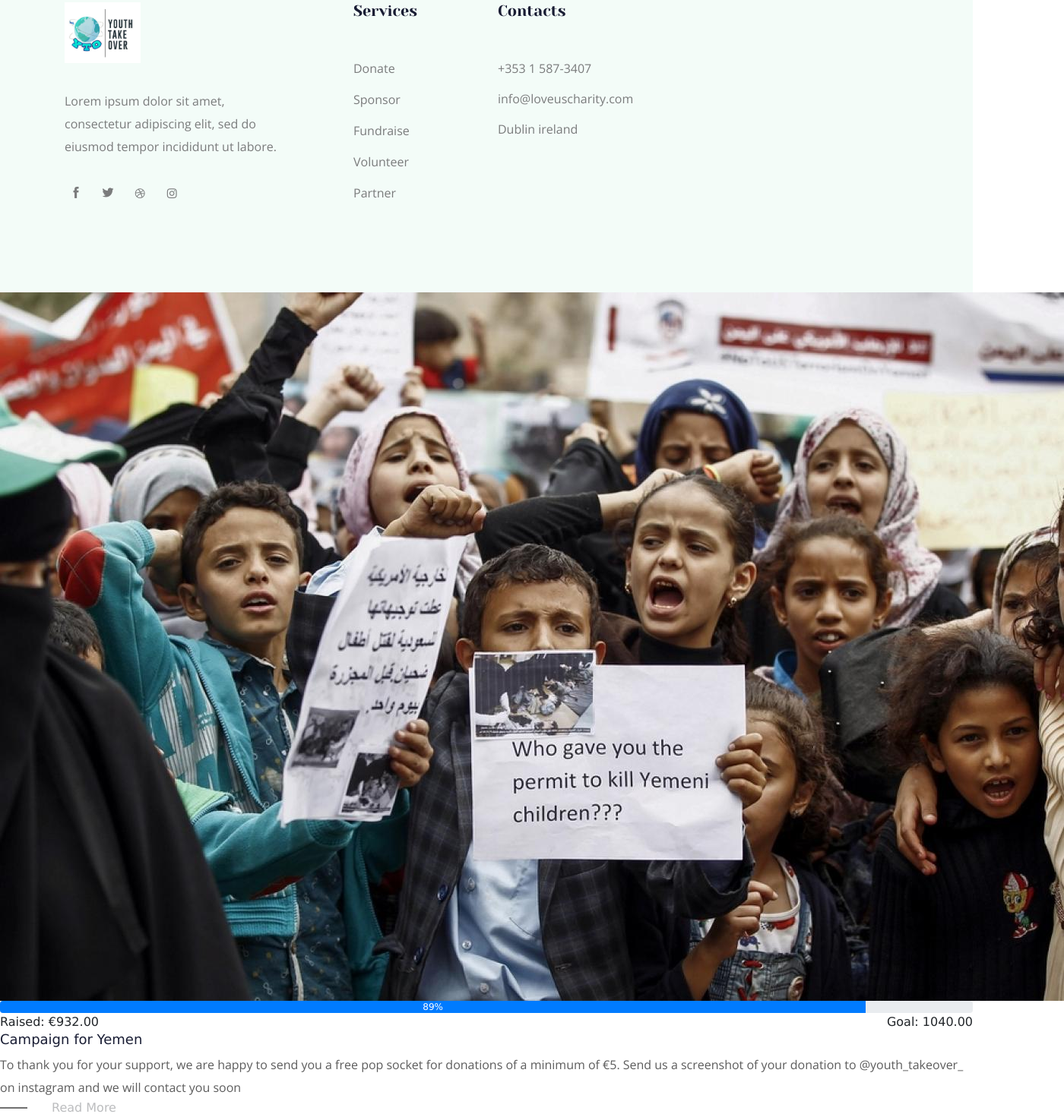
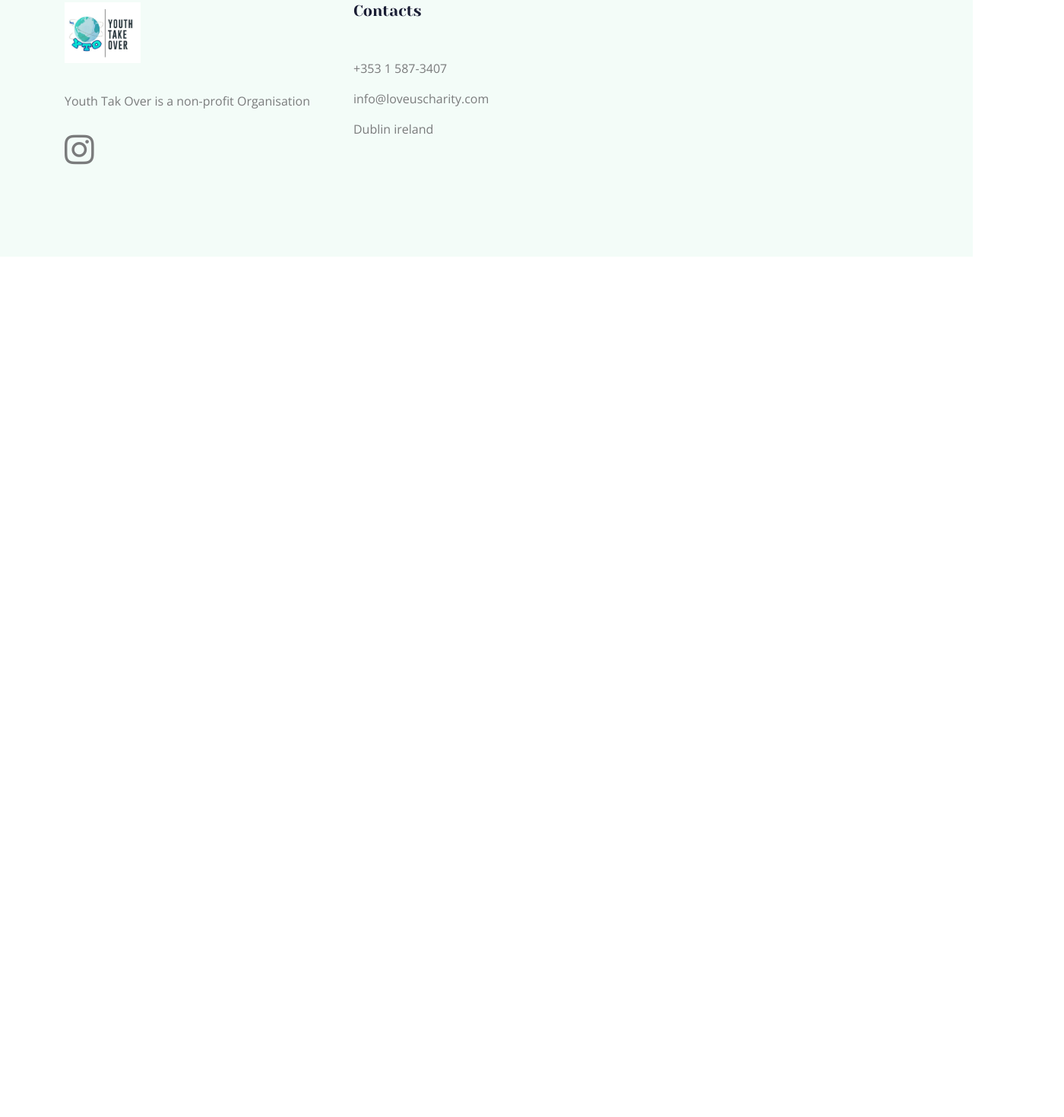
Before and after one commit to rasifrana/charity, a plain HTML site: page donate.html in a window 1280 px wide. Shown: the part 1914-3385 px from the top of the page at 76% size, 1400 px wide, since content can reach past the window. After the commit the page ends 2252 px from the top, so only its background shows below. Drawn offline with nearby package versions, Linux system fonts and the light colour scheme; a script that the page names is missing.

Commit message:
footer updates

```diff
--- a/donate.html
+++ b/donate.html
@@ -276,50 +276,20 @@
                   </a>
                 </div>
                 <p class="address_text">
-                  Lorem ipsum dolor sit amet, <br />
-                  consectetur adipiscing elit, sed do <br />
-                  eiusmod tempor incididunt ut labore.
+                  Youth Tak Over is a non-profit Organisation
                 </p>
                 <div class="socail_links">
                   <ul>
                     <li>
                       <a href="#">
-                        <i class="ti-facebook"></i>
-                      </a>
-                    </li>
-                    <li>
-                      <a href="#">
-                        <i class="ti-twitter-alt"></i>
-                      </a>
-                    </li>
-                    <li>
-                      <a href="#">
-                        <i class="fa fa-dribbble"></i>
-                      </a>
-                    </li>
-                    <li>
-                      <a href="#">
-                        <i class="fa fa-instagram"></i>
+                        <i class="fa fa-3x fa-instagram"></i>
                       </a>
                     </li>
                   </ul>
                 </div>
               </div>
             </div>
-            <div class="col-xl-2 col-md-6 col-lg-2">
-              <div class="footer_widget">
-                <h3 class="footer_title">
-                  Services
-                </h3>
-                <ul class="links">
-                  <li><a href="#">Donate</a></li>
-                  <li><a href="#">Sponsor</a></li>
-                  <li><a href="#">Fundraise</a></li>
-                  <li><a href="#">Volunteer</a></li>
-                  <li><a href="#">Partner</a></li>
-                </ul>
-              </div>
-            </div>
+
             <div class="col-xl-3 col-md-6 col-lg-3">
               <div class="footer_widget">
                 <h3 class="footer_title">
@@ -371,38 +341,3 @@
     <script src="js/main.js"></script>
   </body>
 </html>
-
-<div class="single_cause">
-  <div class="thumb">
-    <img src="img/causes/1.jpg" alt="" />
-  </div>
-  <div class="causes_content">
-    <div class="custom_progress_bar">
-      <div class="progress">
-        <div
-          class="progress-bar"
-          role="progressbar"
-          style="width: 89%;"
-          aria-valuenow="80"
-          aria-valuemin="0"
-          aria-valuemax="100"
-        >
-          <span class="progres_count">
-            89%
-          </span>
-        </div>
-      </div>
-    </div>
-    <div class="balance d-flex justify-content-between align-items-center">
-      <span>Raised: €932.00 </span>
-      <span>Goal: 1040.00 </span>
-    </div>
-    <h4>Campaign for Yemen</h4>
-    <p>
-      To thank you for your support, we are happy to send you a free pop socket
-      for donations of a minimum of €5. Send us a screenshot of your donation to
-      @youth_takeover_ on instagram and we will contact you soon
-    </p>
-    <a class="read_more" href="cause_details.html">Read More</a>
-  </div>
-</div>
```
Also changed, not shown: blog.html (+9 -41 lines), contact.html (+11 -46 lines), index.html (+1 -12 lines).
